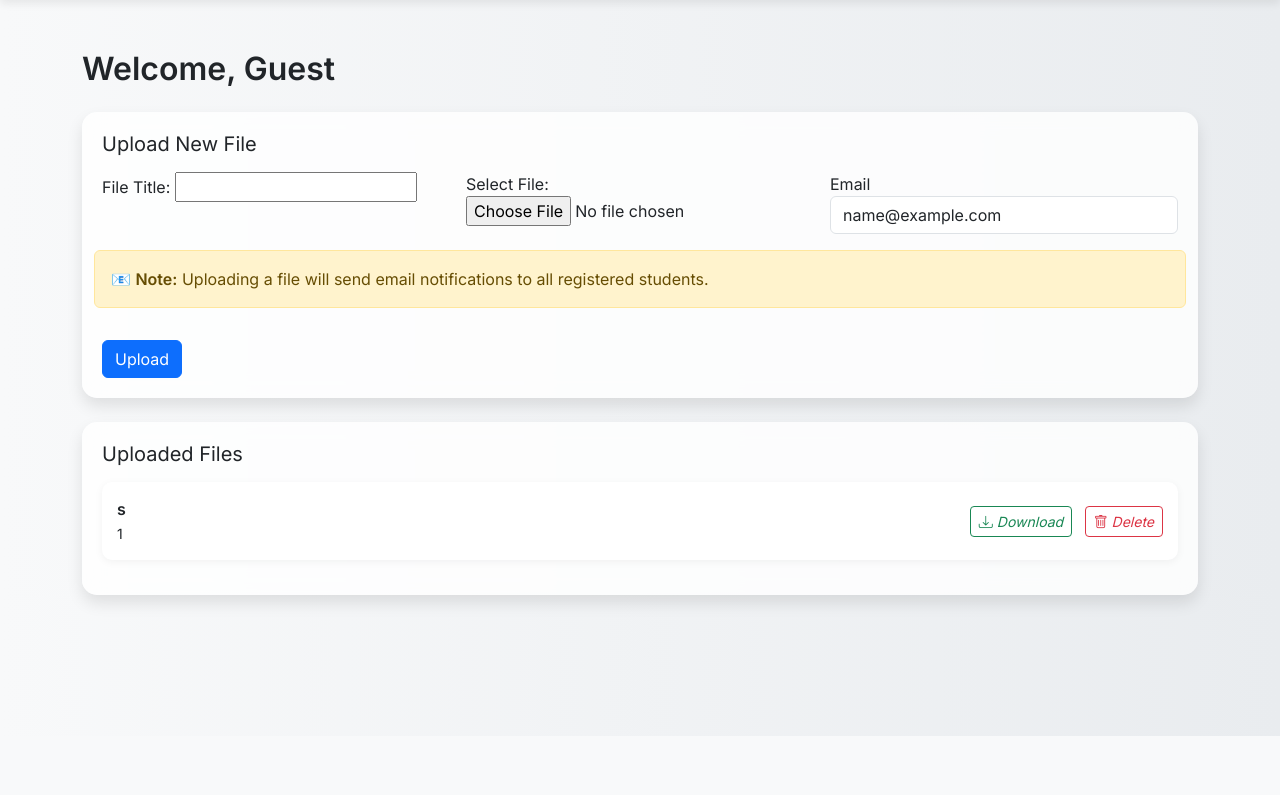
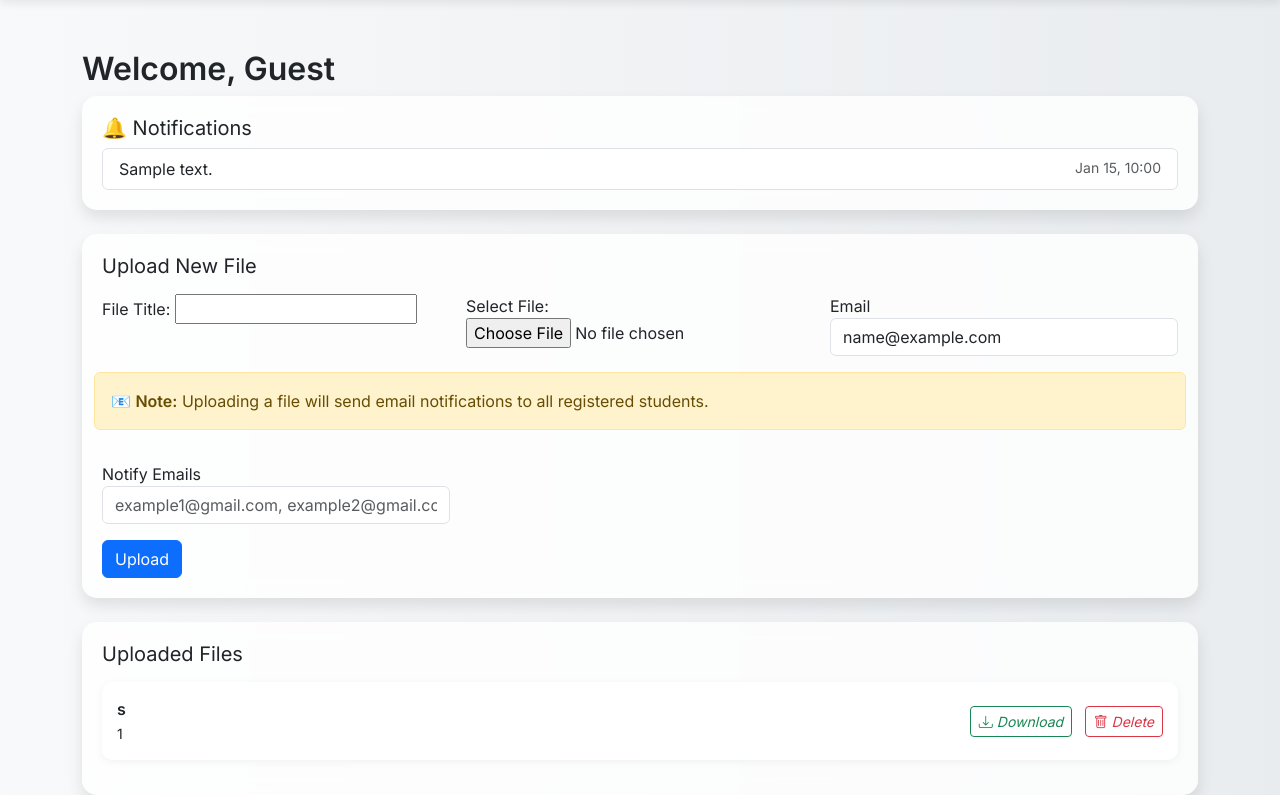
Before and after one commit to Sujalmansuri/django-deploye-vercel, a Django app: template accounts/templates/dashboard.html in a window 1280 px wide. Shown: the part 64-859 px from the top of the page. Before the commit the page ends 800 px from the top, so only its background shows below. Run offline with Django 5.2, Linux system fonts and the light colour scheme; data comes from the database, SQL or seed files in the repository; tables that the repository leaves empty hold one stand-in row (values such as "Sample post"); the template is opened without the code that fills it: values that come from a table or form of the project are taken from there, most other values are stand-ins (such as "Sample title", 1, 10 or a date in 2020).

Commit message:
Email Notification Changes

```diff
--- a/accounts/forms.py
+++ b/accounts/forms.py
@@ -3,3 +3,8 @@ from django import forms
 class UploadFileForm(forms.Form):
     title = forms.CharField(max_length=255, label="File Title")
     file = forms.FileField(label="Select File")
+    notify_emails = forms.CharField(
+        required=False,
+        widget=forms.TextInput(attrs={'placeholder': 'example1@gmail.com, example2@gmail.com'}),
+        label="Notify Emails (comma-separated)"
+    )
--- a/accounts/models.py
+++ b/accounts/models.py
@@ -24,3 +24,9 @@ class CustomUser(models.Model):
     email = models.EmailField(unique=True)
     name = models.CharField(max_length=255, blank=True, null=True)
     github_id = models.CharField(max_length=255, blank=True, null=True)
+
+class Notification(models.Model):
+    recipient_email = models.EmailField()
+    message = models.TextField()
+    created_at = models.DateTimeField(auto_now_add=True)
+    is_read = models.BooleanField(default=False)
--- a/accounts/templates/dashboard.html
+++ b/accounts/templates/dashboard.html
@@ -152,6 +152,20 @@
 <div class="container mt-4">
     <div class="mb-4">
         <h2 class="fw-bold">Welcome, {{ request.session.user_name|default:"Guest" }}</h2>
+        {% if notifications %}
+    <div class="glass-card mb-4">
+        <h5>🔔 Notifications</h5>
+        <ul class="list-group">
+            {% for note in notifications %}
+                <li class="list-group-item d-flex justify-content-between">
+                    <span>{{ note.message }}</span>
+                    <small class="text-muted">{{ note.created_at|date:"M d, H:i" }}</small>
+                </li>
+            {% endfor %}
+        </ul>
+    </div>
+{% endif %}
+
     </div>
 
     <div class="glass-card mb-4">
@@ -171,9 +185,15 @@
                     <label>Email</label>
                     <input type="email" class="form-control" name="user_email" value="{{ user_email }}" readonly>
                 </div>
+
                 <div class="alert alert-warning" role="alert">
                     📧 <strong>Note:</strong> Uploading a file will send email notifications to all registered students.
                 </div>
+                <div class="col-md-4">
+    <label>Notify Emails</label>
+    <input type="text" class="form-control" name="notify_emails" placeholder="example1@gmail.com, example2@gmail.com">
+</div>
+
 
             </div>
             <button type="submit" class="btn btn-primary mt-3">Upload</button>
```
Also changed, not shown: accounts/views.py (+133 -33 lines), accounts/migrations/0021_notification.py (added).
